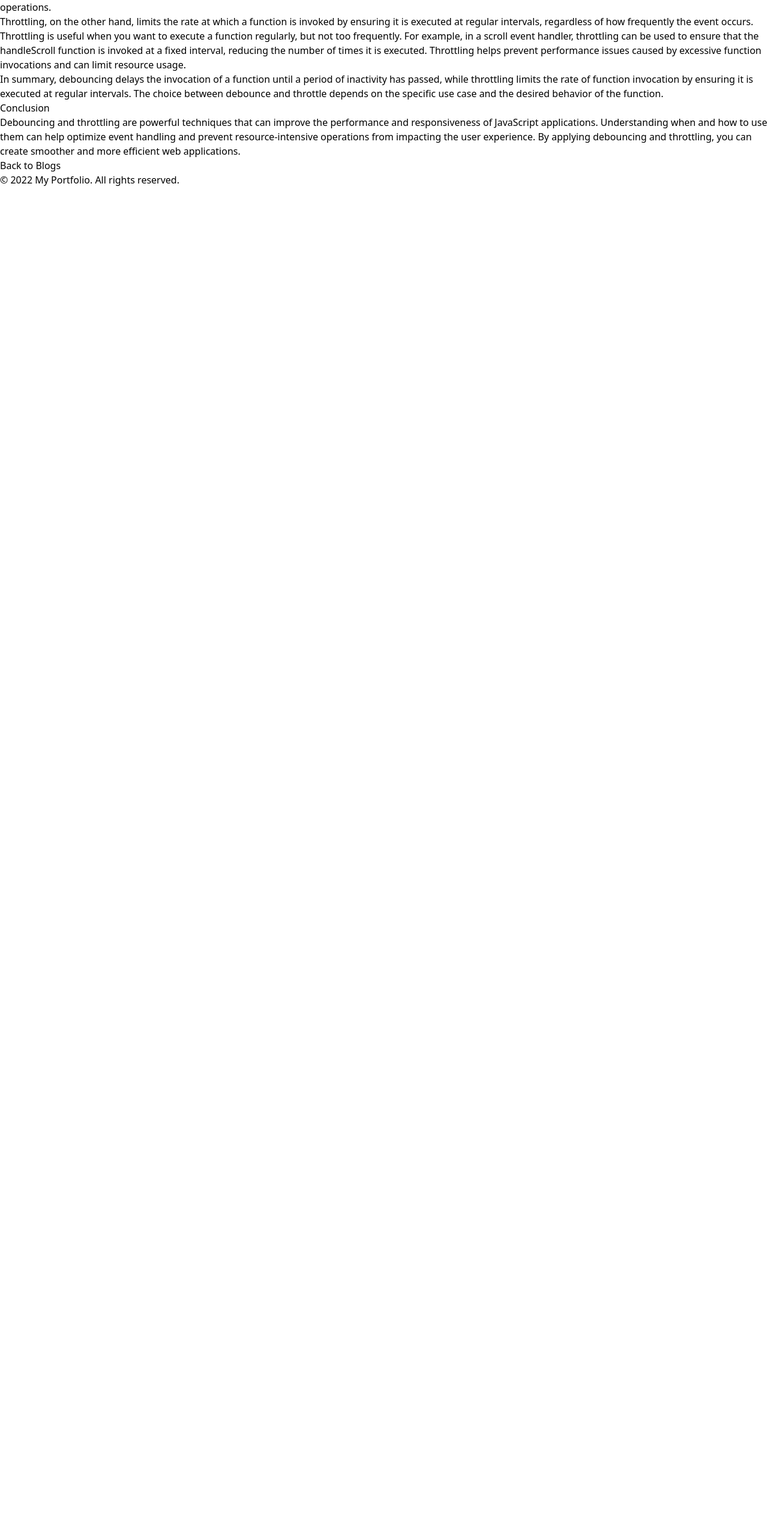
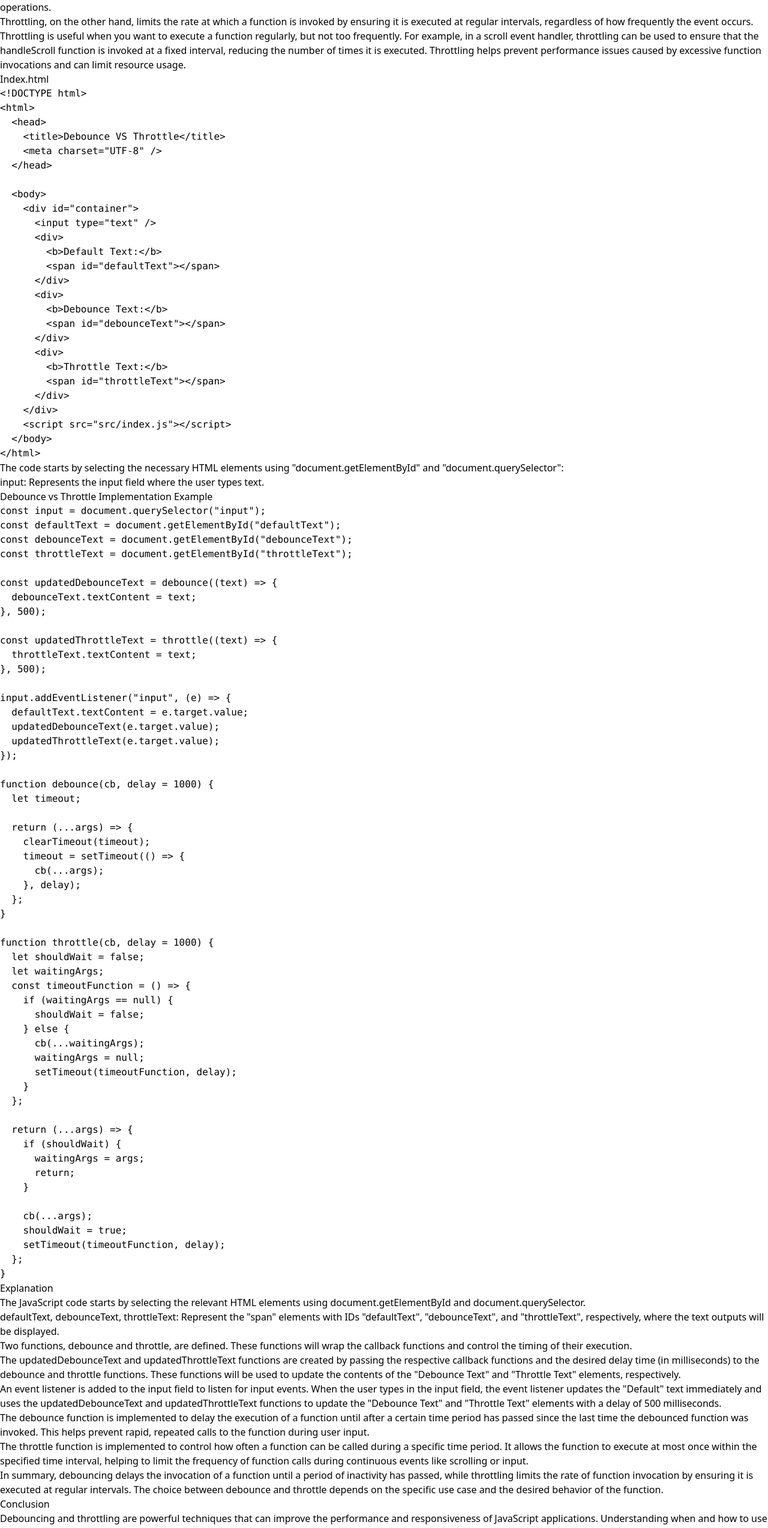
Before and after one commit to rvs9/portfolio, a React (Create React App) app: page /debounce-and-throttle in a window 1280 px wide. Shown: the part 2784-5332 px from the top of the page at 60% size. Before the commit the page ends 3096 px from the top, so only its background shows below. Built offline with nearby package versions, Linux system fonts and the light colour scheme.

Commit message:
add example to debounce blog

```diff
--- a/src/components/Blogs/DebounceAndThrottling.js
+++ b/src/components/Blogs/DebounceAndThrottling.js
@@ -178,6 +178,7 @@ window.addEventListener('scroll', throttledScroll);`}
                     </code>
                   </pre>
                 </div>
+
                 <p className="mt-2 text-base text-gray-600">
                   In the example, we have a scroll event listener attached to
                   the window object. Whenever the user scrolls the page, the
@@ -236,6 +237,170 @@ window.addEventListener('scroll', throttledScroll);`}
                   performance issues caused by excessive function invocations
                   and can limit resource usage.
                 </p>
+
+                <div className="border rounded-lg overflow-hidden mt-4">
+                  <h4 className="bg-gray-200 p-3 text-lg font-bold text-gray-800">
+                    Index.html
+                  </h4>
+                  <pre className="p-4">
+                    <code className="text-gray-800">
+                      {`<!DOCTYPE html>
+<html>
+  <head>
+    <title>Debounce VS Throttle</title>
+    <meta charset="UTF-8" />
+  </head>
+
+  <body>
+    <div id="container">
+      <input type="text" />
+      <div>
+        <b>Default Text:</b>
+        <span id="defaultText"></span>
+      </div>
+      <div>
+        <b>Debounce Text:</b>
+        <span id="debounceText"></span>
+      </div>
+      <div>
+        <b>Throttle Text:</b>
+        <span id="throttleText"></span>
+      </div>
+    </div>
+    <script src="src/index.js"></script>
+  </body>
+</html>
+`}
+                    </code>
+                  </pre>
+                </div>
+
+                <p className="mt-2 text-base text-gray-600">
+                  The code starts by selecting the necessary HTML elements using
+                  "document.getElementById" and "document.querySelector":
+                  <ul>
+                    <li>
+                      input: Represents the input field where the user types
+                      text.
+                    </li>
+                  </ul>
+                </p>
+
+                <div className="border rounded-lg overflow-hidden mt-4">
+                  <h4 className="bg-gray-200 p-3 text-lg font-bold text-gray-800">
+                    Debounce vs Throttle Implementation Example
+                  </h4>
+                  <pre className="p-4">
+                    <code className="text-gray-800">
+                      {`const input = document.querySelector("input");
+const defaultText = document.getElementById("defaultText");
+const debounceText = document.getElementById("debounceText");
+const throttleText = document.getElementById("throttleText");
+
+const updatedDebounceText = debounce((text) => {
+  debounceText.textContent = text;
+}, 500);
+
+const updatedThrottleText = throttle((text) => {
+  throttleText.textContent = text;
+}, 500);
+
+input.addEventListener("input", (e) => {
+  defaultText.textContent = e.target.value;
+  updatedDebounceText(e.target.value);
+  updatedThrottleText(e.target.value);
+});
+
+function debounce(cb, delay = 1000) {
+  let timeout;
+
+  return (...args) => {
+    clearTimeout(timeout);
+    timeout = setTimeout(() => {
+      cb(...args);
+    }, delay);
+  };
+}
+
+function throttle(cb, delay = 1000) {
+  let shouldWait = false;
+  let waitingArgs;
+  const timeoutFunction = () => {
+    if (waitingArgs == null) {
+      shouldWait = false;
+    } else {
+      cb(...waitingArgs);
+      waitingArgs = null;
+      setTimeout(timeoutFunction, delay);
+    }
+  };
+
+  return (...args) => {
+    if (shouldWait) {
+      waitingArgs = args;
+      return;
+    }
+
+    cb(...args);
+    shouldWait = true;
+    setTimeout(timeoutFunction, delay);
+  };
+}
+`}
+                    </code>
+                  </pre>
+                </div>
+                <h3 className="mt-4 text-xl font-bold text-gray-800">
+                  Explanation
+                </h3>
+                <p className="mt-2 text-base text-gray-600">
+                  The JavaScript code starts by selecting the relevant HTML
+                  elements using document.getElementById and
+                  document.querySelector.
+                </p>
+                <p className="mt-2 text-base text-gray-600">
+                  defaultText, debounceText, throttleText: Represent the "span"
+                  elements with IDs "defaultText", "debounceText", and
+                  "throttleText", respectively, where the text outputs will be
+                  displayed.
+                </p>
+                <p className="mt-2 text-base text-gray-600">
+                  Two functions, debounce and throttle, are defined. These
+                  functions will wrap the callback functions and control the
+                  timing of their execution.
+                </p>
+                <p className="mt-2 text-base text-gray-600">
+                  The updatedDebounceText and updatedThrottleText functions are
+                  created by passing the respective callback functions and the
+                  desired delay time (in milliseconds) to the debounce and
+                  throttle functions. These functions will be used to update the
+                  contents of the "Debounce Text" and "Throttle Text" elements,
+                  respectively.
+                </p>
+                <p className="mt-2 text-base text-gray-600">
+                  An event listener is added to the input field to listen for
+                  input events. When the user types in the input field, the
+                  event listener updates the "Default" text immediately and uses
+                  the updatedDebounceText and updatedThrottleText functions to
+                  update the "Debounce Text" and "Throttle Text" elements with a
+                  delay of 500 milliseconds.
+                </p>
+                <p className="mt-2 text-base text-gray-600">
+                  The debounce function is implemented to delay the execution of
+                  a function until after a certain time period has passed since
+                  the last time the debounced function was invoked. This helps
+                  prevent rapid, repeated calls to the function during user
+                  input.
+                </p>
+                <p className="mt-2 text-base text-gray-600">
+                  The throttle function is implemented to control how often a
+                  function can be called during a specific time period. It
+                  allows the function to execute at most once within the
+                  specified time interval, helping to limit the frequency of
+                  function calls during continuous events like scrolling or
+                  input.
+                </p>
+
                 <p className="mt-2 text-base text-gray-600">
                   In summary, debouncing delays the invocation of a function
                   until a period of inactivity has passed, while throttling
```
